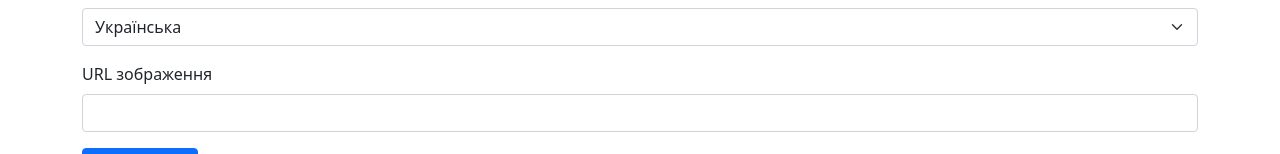
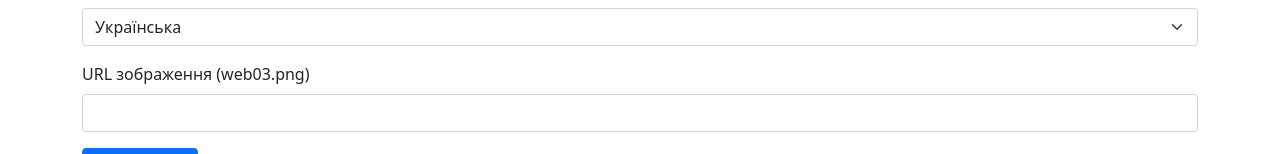
Before and after one commit to themobydick/rest, a plain HTML site: page submission.html in a window 1280 px wide. Shown: the part 832-986 px from the top of the page. Drawn offline with nearby package versions, Linux system fonts and the light colour scheme.

Commit message:
Update submission.html

```diff
--- a/submission.html
+++ b/submission.html
@@ -108,7 +108,7 @@
           </select>
         </div>
 		   <div class="mb-3">
-          <label for="image-url-input" class="form-label">URL зображення</label>
+          <label for="image-url-input" class="form-label">URL зображення (web03.png)</label>
           <input type="text" class="form-control" id="image-url-input">
         </div>
         <button type="submit" class="btn btn-primary">Відправити</button>
```
